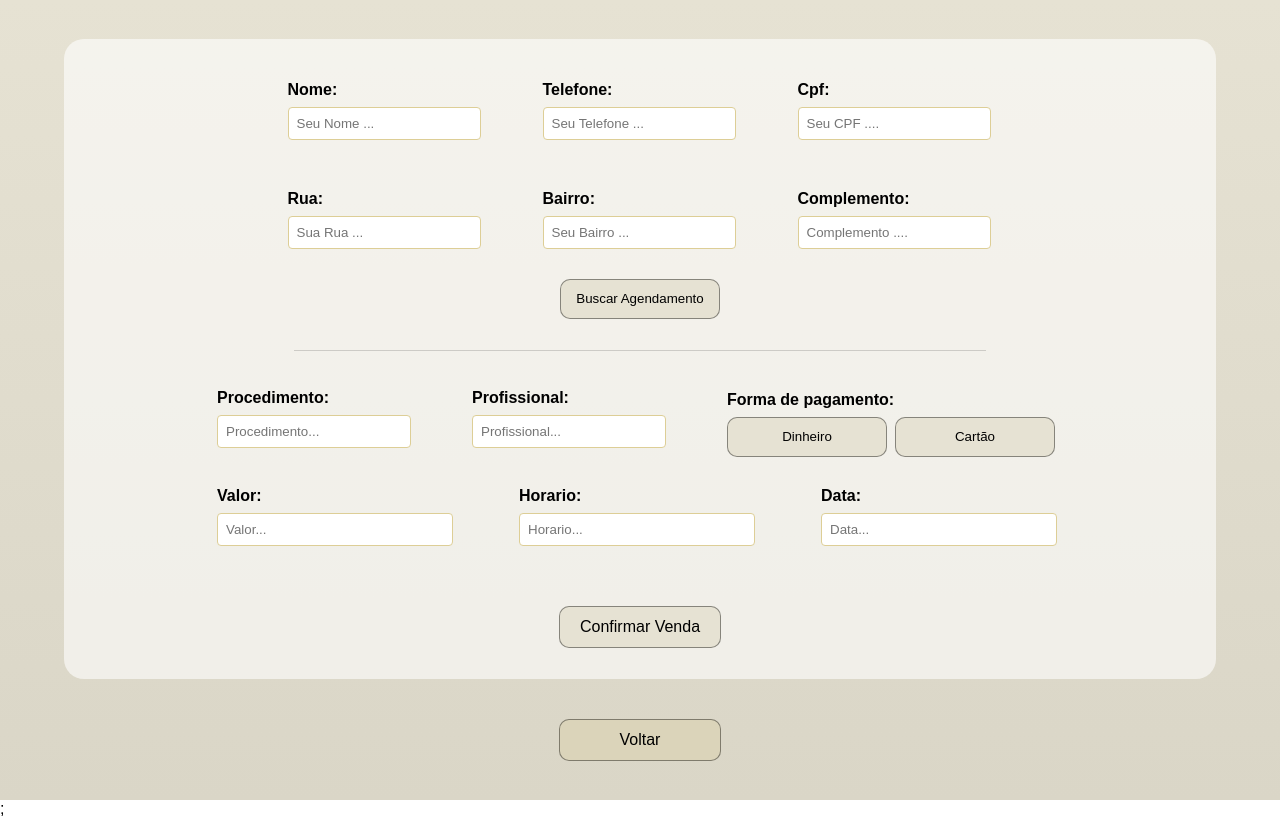
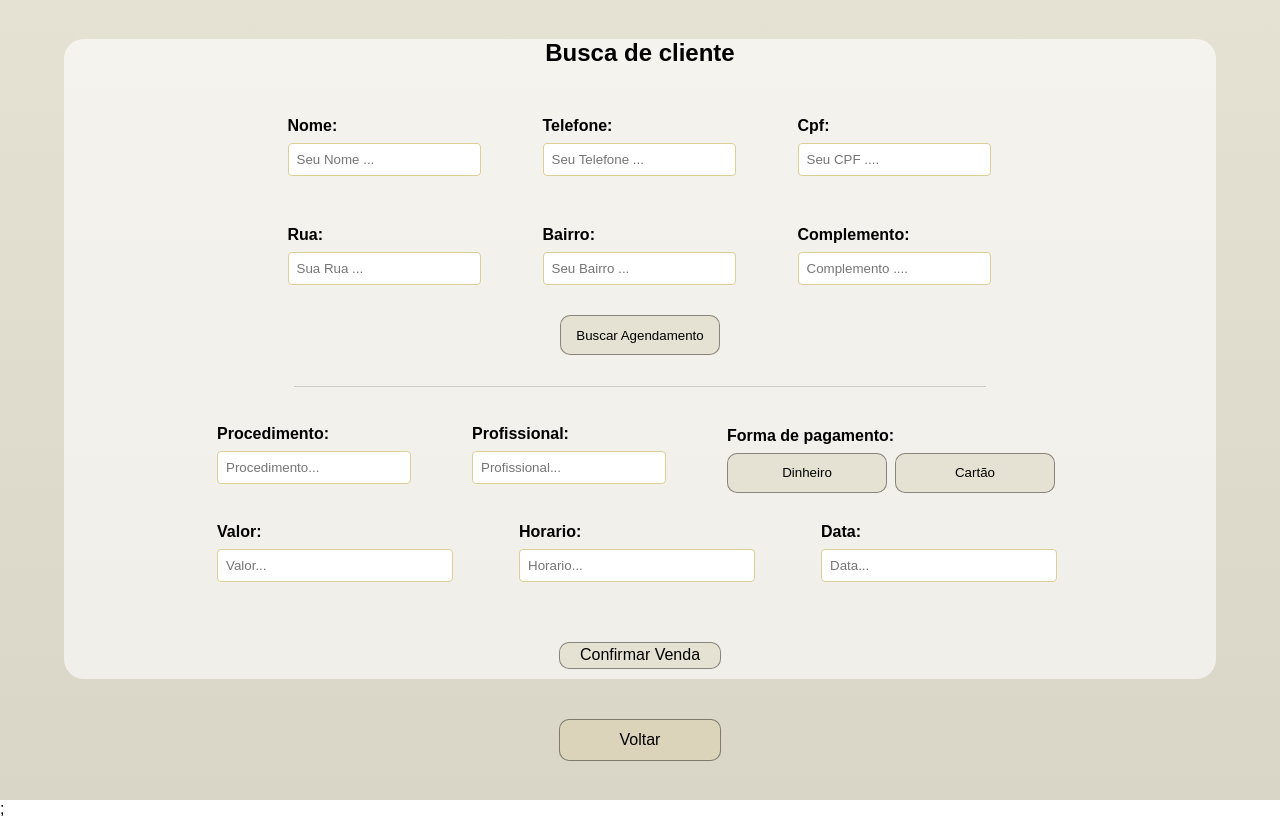
Before and after one commit to cauesilva1/ClinicaVendas, a React (Create React App) app: page /Home in a window 1280 px wide. Built offline with nearby package versions, Linux system fonts and the light colour scheme.

Commit message:
feat: adicionar pagina de criar cliente

```diff
--- a/src/pages/CriarCliente.tsx
+++ b/src/pages/CriarCliente.tsx
@@ -12,6 +12,8 @@ const CriarCliente: React.FC = () => {
         <div className="CriarClienteCointainer">
 
           <div className="criarCliente">
+
+          <h2>Criar de cliente</h2>
 
             <div className="inputs">
               <div className="inputGroup">
--- a/src/pages/Home.tsx
+++ b/src/pages/Home.tsx
@@ -11,6 +11,8 @@ const Home: React.FC = () => {
         <div className="scheduleForm">
 
           <div className="buscaCliente">
+
+            <h2>Busca de cliente</h2>
 
             <div className="inputs">
               <div className="inputGroup">
```
